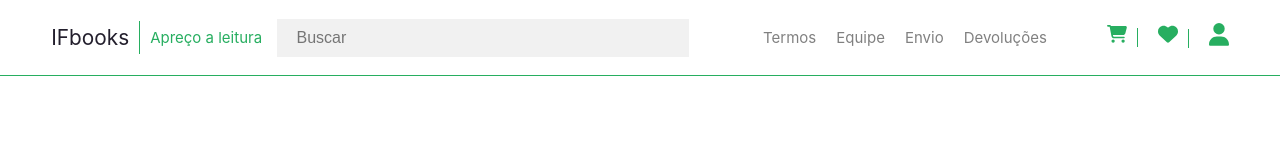
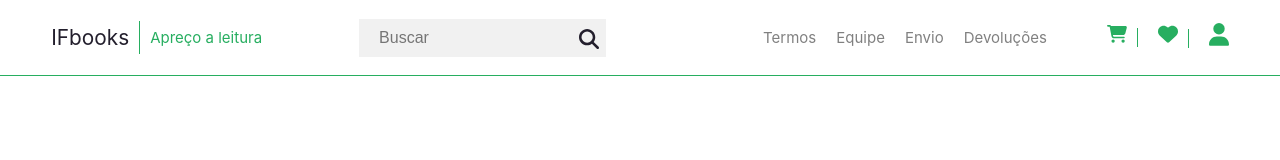
Before and after one commit to AndreRicardoSc/Projeto-livraria, a Vue app: page / in a window 1280 px wide. Shown: the top 160 px of the page. Built offline with nearby package versions, Linux system fonts and the light colour scheme.

Commit message:
FEAT: Header "finalizado" #1

```diff
--- a/src/components/TheHeader.vue
+++ b/src/components/TheHeader.vue
@@ -12,7 +12,15 @@
                 </p>
             </a>
         </div>
-        <input type="text" placeholder="Buscar">
+        <div class="busca">
+            <input type="text" placeholder="Buscar">
+            <svg class="lupa" xmlns="http://www.w3.org/2000/svg" viewBox="0 0 512 512">!Font Awesome Free 6.7.2 by
+                @fontawesome - https://fontawesome.com License - https://fontawesome.com/license/free Copyright 2025
+                Fonticons, Inc.
+                <path
+                    d="M416 208c0 45.9-14.9 88.3-40 122.7L502.6 457.4c12.5 12.5 12.5 32.8 0 45.3s-32.8 12.5-45.3 0L330.7 376c-34.4 25.2-76.8 40-122.7 40C93.1 416 0 322.9 0 208S93.1 0 208 0S416 93.1 416 208zM208 352a144 144 0 1 0 0-288 144 144 0 1 0 0 288z" />
+            </svg>
+        </div>
         <nav>
             <ul>
                 <li>
@@ -39,17 +47,32 @@
             <ul class="icons">
                 <li>
                     <a href="" class="border">
-                        <svg xmlns="http://www.w3.org/2000/svg" viewBox="0 0 576 512">!Font Awesome Free 6.7.2 by @fontawesome - https://fontawesome.com License - https://fontawesome.com/license/free Copyright 2025 Fonticons, Inc.<path d="M0 24C0 10.7 10.7 0 24 0L69.5 0c22 0 41.5 12.8 50.6 32l411 0c26.3 0 45.5 25 38.6 50.4l-41 152.3c-8.5 31.4-37 53.3-69.5 53.3l-288.5 0 5.4 28.5c2.2 11.3 12.1 19.5 23.6 19.5L488 336c13.3 0 24 10.7 24 24s-10.7 24-24 24l-288.3 0c-34.6 0-64.3-24.6-70.7-58.5L77.4 54.5c-.7-3.8-4-6.5-7.9-6.5L24 48C10.7 48 0 37.3 0 24zM128 464a48 48 0 1 1 96 0 48 48 0 1 1 -96 0zm336-48a48 48 0 1 1 0 96 48 48 0 1 1 0-96z"/></svg>
+                        <svg xmlns="http://www.w3.org/2000/svg" viewBox="0 0 576 512">!Font Awesome Free 6.7.2 by
+                            @fontawesome - https://fontawesome.com License - https://fontawesome.com/license/free
+                            Copyright 2025 Fonticons, Inc.
+                            <path
+                                d="M0 24C0 10.7 10.7 0 24 0L69.5 0c22 0 41.5 12.8 50.6 32l411 0c26.3 0 45.5 25 38.6 50.4l-41 152.3c-8.5 31.4-37 53.3-69.5 53.3l-288.5 0 5.4 28.5c2.2 11.3 12.1 19.5 23.6 19.5L488 336c13.3 0 24 10.7 24 24s-10.7 24-24 24l-288.3 0c-34.6 0-64.3-24.6-70.7-58.5L77.4 54.5c-.7-3.8-4-6.5-7.9-6.5L24 48C10.7 48 0 37.3 0 24zM128 464a48 48 0 1 1 96 0 48 48 0 1 1 -96 0zm336-48a48 48 0 1 1 0 96 48 48 0 1 1 0-96z" />
+                        </svg>
                     </a>
                 </li>
                 <li>
                     <a href="" class="border">
-                        <svg xmlns="http://www.w3.org/2000/svg" viewBox="0 0 512 512">!Font Awesome Free 6.7.2 by @fontawesome - https://fontawesome.com License - https://fontawesome.com/license/free Copyright 2025 Fonticons, Inc.<path d="M47.6 300.4L228.3 469.1c7.5 7 17.4 10.9 27.7 10.9s20.2-3.9 27.7-10.9L464.4 300.4c30.4-28.3 47.6-68 47.6-109.5v-5.8c0-69.9-50.5-129.5-119.4-141C347 36.5 300.6 51.4 268 84L256 96 244 84c-32.6-32.6-79-47.5-124.6-39.9C50.5 55.6 0 115.2 0 185.1v5.8c0 41.5 17.2 81.2 47.6 109.5z"/></svg>
+                        <svg xmlns="http://www.w3.org/2000/svg" viewBox="0 0 512 512">!Font Awesome Free 6.7.2 by
+                            @fontawesome - https://fontawesome.com License - https://fontawesome.com/license/free
+                            Copyright 2025 Fonticons, Inc.
+                            <path
+                                d="M47.6 300.4L228.3 469.1c7.5 7 17.4 10.9 27.7 10.9s20.2-3.9 27.7-10.9L464.4 300.4c30.4-28.3 47.6-68 47.6-109.5v-5.8c0-69.9-50.5-129.5-119.4-141C347 36.5 300.6 51.4 268 84L256 96 244 84c-32.6-32.6-79-47.5-124.6-39.9C50.5 55.6 0 115.2 0 185.1v5.8c0 41.5 17.2 81.2 47.6 109.5z" />
+                        </svg>
                     </a>
                 </li>
                 <li>
                     <a href="">
-                        <svg xmlns="http://www.w3.org/2000/svg" viewBox="0 0 448 512">!Font Awesome Free 6.7.2 by @fontawesome - https://fontawesome.com License - https://fontawesome.com/license/free Copyright 2025 Fonticons, Inc.<path d="M224 256A128 128 0 1 0 224 0a128 128 0 1 0 0 256zm-45.7 48C79.8 304 0 383.8 0 482.3C0 498.7 13.3 512 29.7 512l388.6 0c16.4 0 29.7-13.3 29.7-29.7C448 383.8 368.2 304 269.7 304l-91.4 0z"/></svg>
+                        <svg xmlns="http://www.w3.org/2000/svg" viewBox="0 0 448 512">!Font Awesome Free 6.7.2 by
+                            @fontawesome - https://fontawesome.com License - https://fontawesome.com/license/free
+                            Copyright 2025 Fonticons, Inc.
+                            <path
+                                d="M224 256A128 128 0 1 0 224 0a128 128 0 1 0 0 256zm-45.7 48C79.8 304 0 383.8 0 482.3C0 498.7 13.3 512 29.7 512l388.6 0c16.4 0 29.7-13.3 29.7-29.7C448 383.8 368.2 304 269.7 304l-91.4 0z" />
+                        </svg>
                     </a>
                 </li>
             </ul>
@@ -58,13 +81,23 @@
 </template>
 
 <style scoped>
-a{
+a {
     text-decoration: none;
 }
-svg{
+
+svg {
     width: 20px;
     fill: #27AE60;
 }
+.busca{
+    display: flex;
+}
+.lupa {
+    position: absolute;
+    transform: translate(1100%, 50%);
+    fill: #231F2D;
+}
+
 header {
     display: flex;
     justify-content: space-between;
@@ -73,7 +106,7 @@ header {
     padding: 1vw 4vw 1vw 4vw;
 }
 
-.logo a{
+.logo a {
     display: flex;
     align-items: center;
 }
@@ -89,22 +122,26 @@ header {
     color: #27AE60;
     padding-left: 10px;
 }
+
 input {
     border: none;
     border-radius: 0%;
     background-color: #F1F1F1;
     padding: 10px 20px;
-    width: 35%;
+    width: 100%;
     font-size: 1rem;
 }
+
 nav {
     display: flex;
 }
+
 ul {
     display: flex;
     justify-content: space-between;
     align-items: center;
 }
+
 .icons {
     align-items: center;
 }
@@ -113,10 +150,12 @@ ul li {
     list-style: none;
     margin: 10px 0 10px 20px;
 }
-.border{
+
+.border {
     border-right: 1px solid #27AE60;
     padding-right: 10px;
 }
+
 ul li a p {
     color: gray;
 }
```
